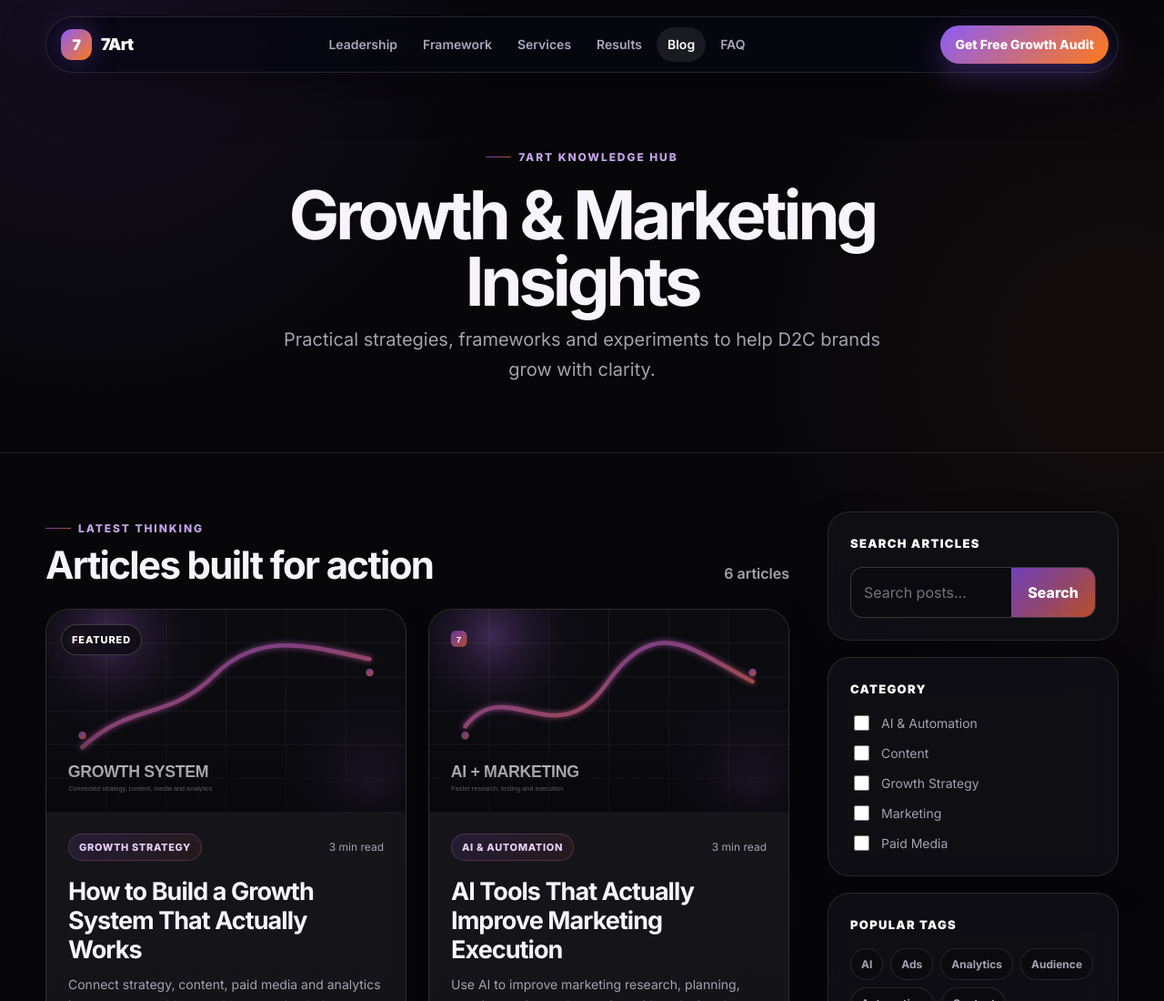
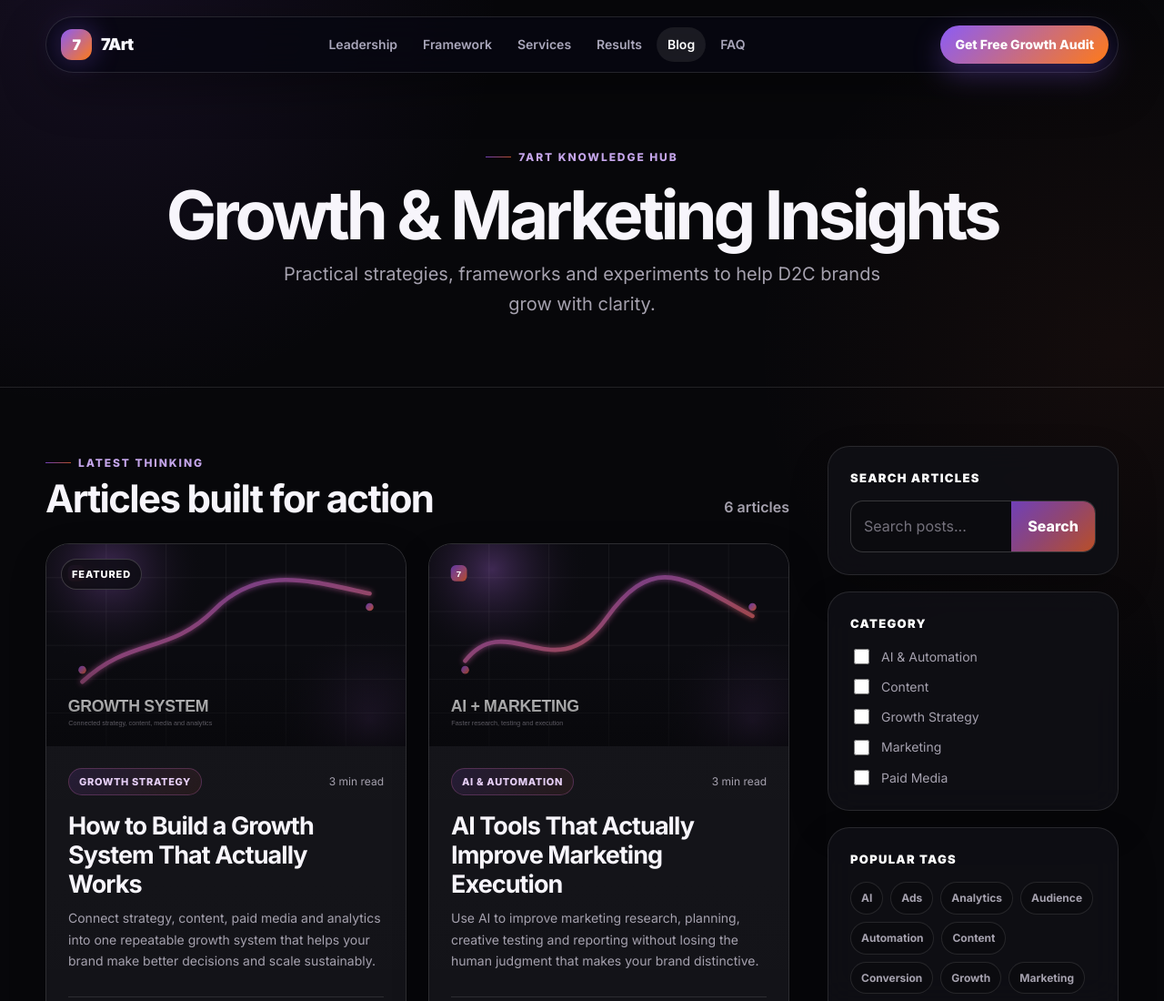
Before and after one commit to archivethesam-droid/7art-blog-testing, a website: page blog.html in a window 1280 px wide. Shown: the top 1100 px of the page at 91% size. Drawn offline with Linux system fonts and the light colour scheme.

Commit message:
Update blog-shared.css

```diff
--- a/blog-shared.css
+++ b/blog-shared.css
@@ -73,7 +73,7 @@ button { cursor: pointer; }
   text-align: center;
 }
 .blog-hero h1 {
-  max-width: 850px;
+  max-width: 1000px;
   margin: 18px auto 12px;
   font-size: clamp(40px, 7vw, 74px);
   line-height: .98;
```
